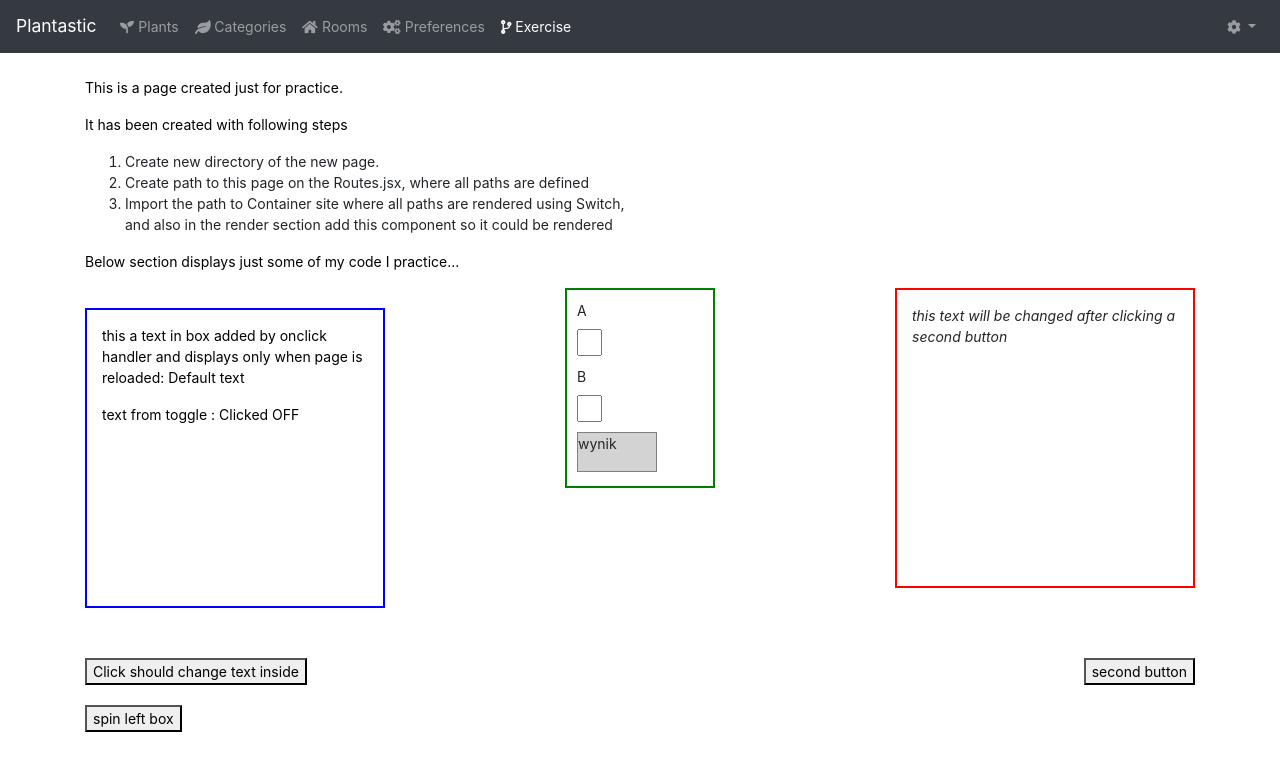
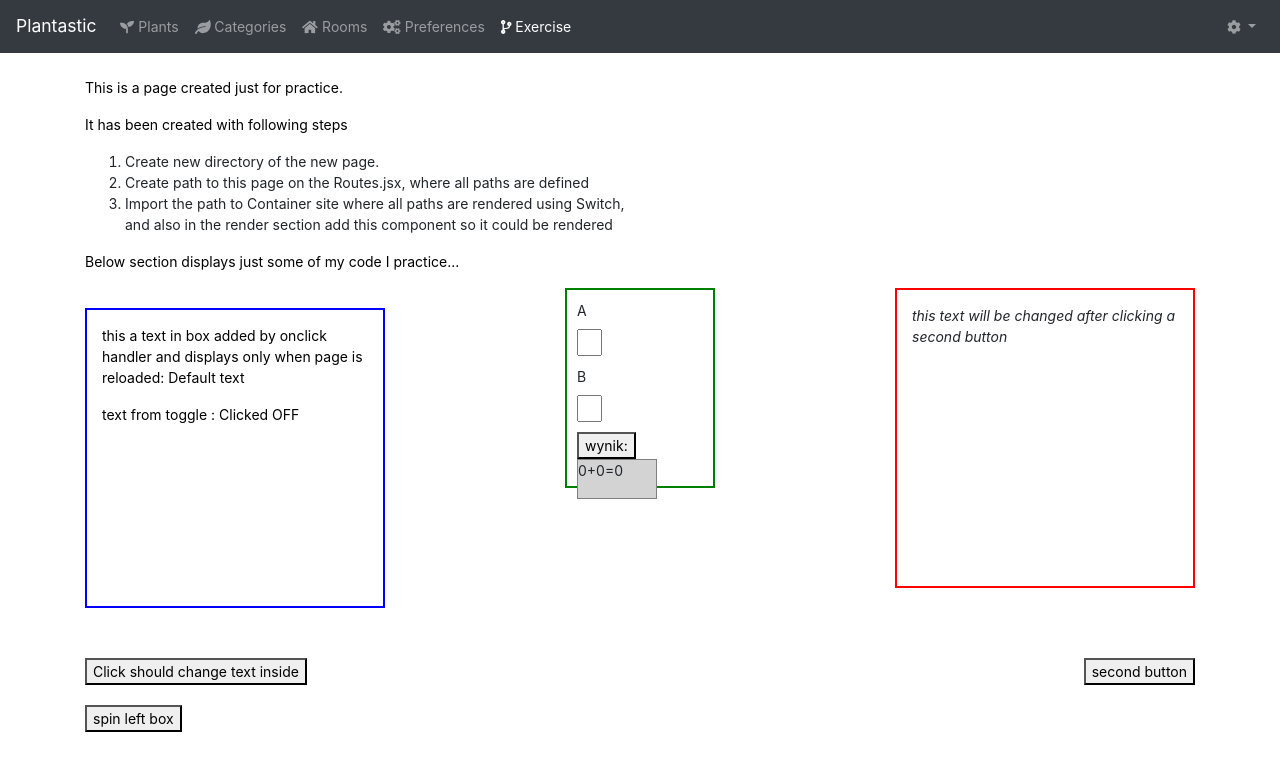
Before and after one commit to argasek/codebrainers-2020-09, a React (Create React App) app: page /exercise in a window 1280 px wide. Shown: the top 770 px of the page. Built offline with nearby package versions, Linux system fonts and the light colour scheme.

Commit message:
mini calc, project to work on and extend

```diff
--- a/src/components/exercise/Exercise.jsx
+++ b/src/components/exercise/Exercise.jsx
@@ -1,6 +1,8 @@
 import React from "react";
 import './Exercise.scss';
 import {contentLongText} from "constants/PlantConstants";
+
+
 
 
 class Exercise extends React.Component {
@@ -9,10 +11,12 @@ class Exercise extends React.Component {
     this.state = {
       textInBox: "Default text",
       isToggle: false,
-      isToggle2:true,
-      isToggle3:false,
+      isToggle2: true,
+      isToggle3: false,
       content: 'this text will be changed after clicking a second button',
       outcome:0,
+      numA: 0,
+      numB: 0,
     }
 
 
@@ -31,19 +35,32 @@ class Exercise extends React.Component {
       isToggle: !this.state.isToggle,
     })
   }
-  handleSpin =()=>{
+  handleSpin = () => {
     this.setState({
       isToggle3: !this.state.isToggle3,
     })
   }
 
 
-  handleAdd = (event) => {
-    const outcome = event.target.value;
+  handleA = (event) => {
+    const numA = event.target.value;
     this.setState({
-      outcome: outcome,
+      numA: numA,
     });
   };
+  handleB = (event) => {
+    const numB = event.target.value;
+    this.setState({
+      numB: numB,
+    });
+  };
+  handleSum = (event)=>{
+    const numA = this.state.numA;
+    const numB =this.state.numB;
+    this.setState({
+      outcome:parseInt(numA)+parseInt(numB),
+    })
+  }
 
 
   render() {
@@ -55,9 +72,10 @@ class Exercise extends React.Component {
     const longText = contentLongText;
     const toggleFirstOn = "Clicked ON";
     const toggleFirstOFF = "Clicked OFF";
+    const numA = this.state.numA;
+    const numB = this.state.numB;
     const outcome = this.state.outcome;
-
-
+    // const outcome = this.state.outcome;
 
 
     return (
@@ -76,23 +94,27 @@ class Exercise extends React.Component {
                 <p>Below section displays just some of my code I practice... </p>
               </div>
               <div className='wrapper'>
-                <div className={isToggle3? "box":"box spin"}>
+                <div className={isToggle3 ? "box" : "box spin"}>
                   <p>this a text in box added by onclick handler and displays only when page is
                     reloaded: {textInBox}</p>
                   <p> text from toggle : {isToggle ? toggleFirstOn : toggleFirstOFF}</p>
                 </div>
                 <div className='input-box'>
                   <label for="a">A</label>
-                  <input id='a' value=""/>
+                  <input id='a' onChange={this.handleA}/>
                   <label for="b">B</label>
-                  <input id='b' value=""/>
+                  <input id='b' onChange={this.handleB}/>
+                  <button
+                          onClick={this.handleSum}
+                  >wynik:</button>
                   <div className='outcome'>
-                    wynik
+                    {/*{outcome}*/} {numA}+{numB}={outcome}
                   </div>
 
 
+
                 </div>
-                <div className={isToggle2 ? "box second":"box second color"}>
+                <div className={isToggle2 ? "box second" : "box second color"}>
                   <i>{isToggle2 ? defContent : longText}</i>
                 </div>
 
@@ -109,9 +131,10 @@ class Exercise extends React.Component {
                 </button>
               </div>
 
-                <button
-                        onClick={this.handleSpin}
-                        className='spin'>spin left box</button>
+              <button
+                      onClick={this.handleSpin}
+                      className='spin'>spin left box
+              </button>
 
             </>
 
--- a/src/components/plants/Plant.jsx
+++ b/src/components/plants/Plant.jsx
@@ -47,8 +47,6 @@ export class Plant extends React.PureComponent {
     return (
             <tr>
               <td>{this.props.index} </td>
-              {/*jak wstawić nr porządkowy*/}
-
               <td>{this.props.plant.id} </td>
               <td>{this.props.plant.name}</td>
               <td>{this.props.plant.category_slug}+{this.props.plant.category}</td>
```
